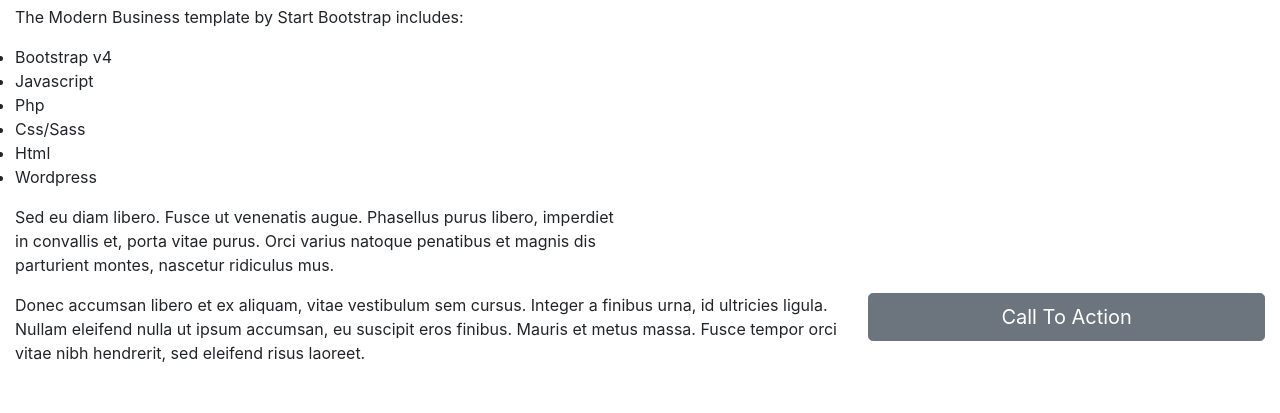
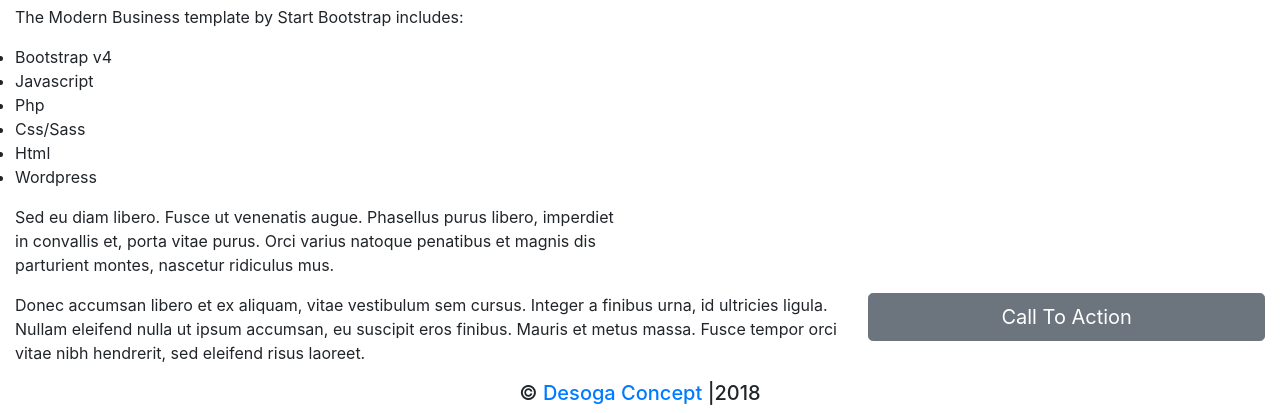
Before and after one commit to desoga10/Starter-Template_1, a plain HTML site: page index.html in a window 1280 px wide. Shown: the part 2365-2778 px from the top of the page. Before the commit the page ends 2746 px from the top, so only its background shows below. Drawn offline with nearby package versions, Linux system fonts and the light colour scheme.

Commit message:
Addded footer

```diff
--- a/index.html
+++ b/index.html
@@ -254,6 +254,18 @@
 
 <!-- Footer Section -->
 
+<!-- Footer -->
+<footer>
+  <div class="container-fluid padding">
+  	<div class="padding text-center">
+  		<h5>&copy; <a href="https://desoga10.github.io/Portfolio/" target="_blank"> Desoga Concept</a>  |2018</h5>
+	</div>
+  </div>
+
+
+</footer>
+
+
 
 </body>
 </html>
```
